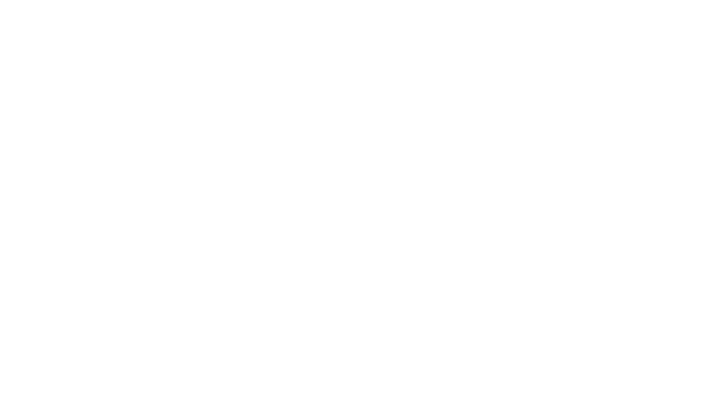
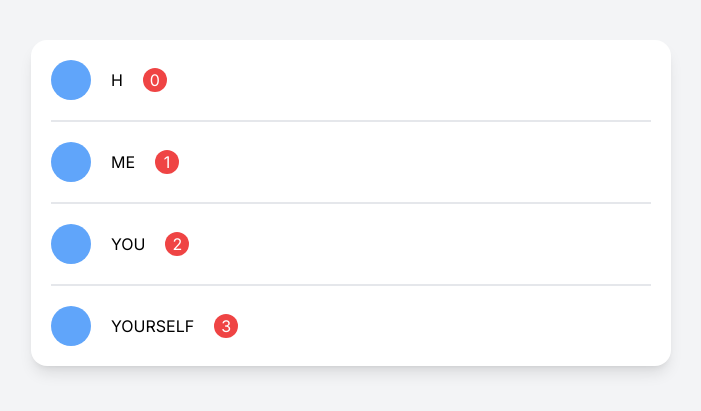
Before and after one commit to Yongho5580/moim, a Next.js app: page / in a window 1280 px wide. Shown: the part 197-608 px from the top of the page, without its empty margins (289-990 px from the left). Built offline with nearby package versions, Linux system fonts and the light colour scheme.

Commit message:
lists and animation

```diff
--- a/app/page.tsx
+++ b/app/page.tsx
@@ -1,3 +1,22 @@
 export default function Home() {
-  return <main className=""></main>;
+  return (
+    <main className="bg-gray-100 h-screen flex items-center justify-center p-5">
+      <div className="bg-white w-full max-w-screen-sm  shadow-lg p-5 rounded-2xl flex flex-col gap-5">
+        {["H", "ME", "YOU", "YOURSELF"].map((person, index) => (
+          <div
+            key={index}
+            className="flex items-center gap-5 border-b-2 pb-5 last:pb-0 last:border-0 "
+          >
+            <div className="size-10 bg-blue-400 rounded-full" />
+
+            <span>{person}</span>
+            <div className="size-6 bg-red-500 text-white flex items-center justify-center rounded-full relative">
+              <span className="z-10">{index}</span>
+              <div className="size-6 bg-red-500 rounded-full absolute animate-ping"></div>
+            </div>
+          </div>
+        ))}
+      </div>
+    </main>
+  );
 }
--- a/tailwind.config.ts
+++ b/tailwind.config.ts
@@ -6,15 +6,7 @@ const config: Config = {
     "./components/**/*.{js,ts,jsx,tsx,mdx}",
     "./app/**/*.{js,ts,jsx,tsx,mdx}",
   ],
-  theme: {
-    extend: {
-      backgroundImage: {
-        "gradient-radial": "radial-gradient(var(--tw-gradient-stops))",
-        "gradient-conic":
-          "conic-gradient(from 180deg at 50% 50%, var(--tw-gradient-stops))",
-      },
-    },
-  },
+  theme: {},
   plugins: [],
 };
 export default config;
```
